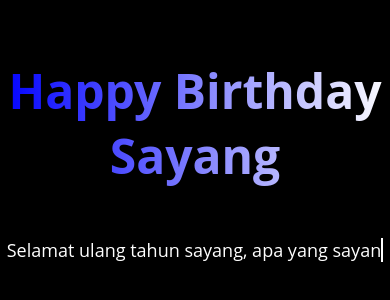
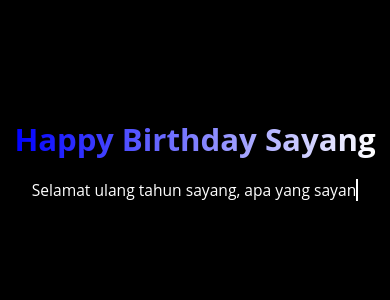
Before and after one commit to zeevana/sayang, a plain HTML site: page index.html in a window 390 px wide. Shown: the part 260-560 px from the top of the page. Drawn offline with Linux system fonts and the light colour scheme.

Commit message:
index.html

```diff
--- a/index.html
+++ b/index.html
@@ -2,7 +2,7 @@
 <html lang="en">
 <head>
   <meta charset="UTF-8">
-  <meta name="viewport" content="width=device-width, initial-scale=1.0">
+  <meta name="viewport" content="width=device-width, initial-scale=1.0, maximum-scale=1.0"> <!-- Menambahkan maximum-scale=1.0 -->
   <title>Happy Birthday Sayang</title>
   <style>
     body {
@@ -11,32 +11,34 @@
       display: flex;
       justify-content: center;
       align-items: center;
-      height: 100vh;
+      min-height: 100vh; /* Menggunakan min-height agar halaman tidak zoom in/out di mode ponsel */
       background-color: black;
       overflow: hidden;
       position: relative;
-      font-family: Open Sans;
+      font-family: 'Open Sans', sans-serif; /* Menggunakan tanda kutip untuk font family yang memiliki spasi */
     }
 
     .container {
       text-align: center;
+      overflow-y: scroll; /* Menambahkan overflow-y: scroll agar teks dapat di-scroll di ponsel */
+      max-height: 80vh; /* Mengatur tinggi maksimum kontainer agar tidak melewati layar */
     }
 
     #birthday-text {
-      font-size: 60px;
+      font-size: 5vw; /* Menggunakan ukuran font relatif untuk responsivitas */
       font-weight: bold;
       color: transparent;
       background: linear-gradient(90deg, blue, white);
       -webkit-background-clip: text;
       animation: animate 5s linear infinite;
-      margin-bottom: 50px;
+      margin-bottom: 10vw; /* Menggunakan margin relatif untuk responsivitas */
     }
 
     #typing-text {
       display: inline-block;
       white-space: nowrap;
       overflow: hidden;
-      font-size: 24px;
+      font-size: 3vw; /* Menggunakan ukuran font relatif untuk responsivitas */
       color: white;
       border-right: 2px solid white;
       animation: typing 4s steps(40, end), blink-caret 0.75s step-end infinite;
@@ -64,10 +66,11 @@
     /* Aturan media queries */
     @media only screen and (max-width: 600px) {
       #birthday-text {
-        font-size: 48px;
+        font-size: 8vw; /* Menggunakan ukuran font relatif untuk responsivitas */
+        margin-bottom: 5vw; /* Menggunakan margin relatif untuk responsivitas */
       }
       #typing-text {
-        font-size: 18px;
+        font-size: 4vw; /* Menggunakan ukuran font relatif untuk responsivitas */
       }
     }
   </style>
```
